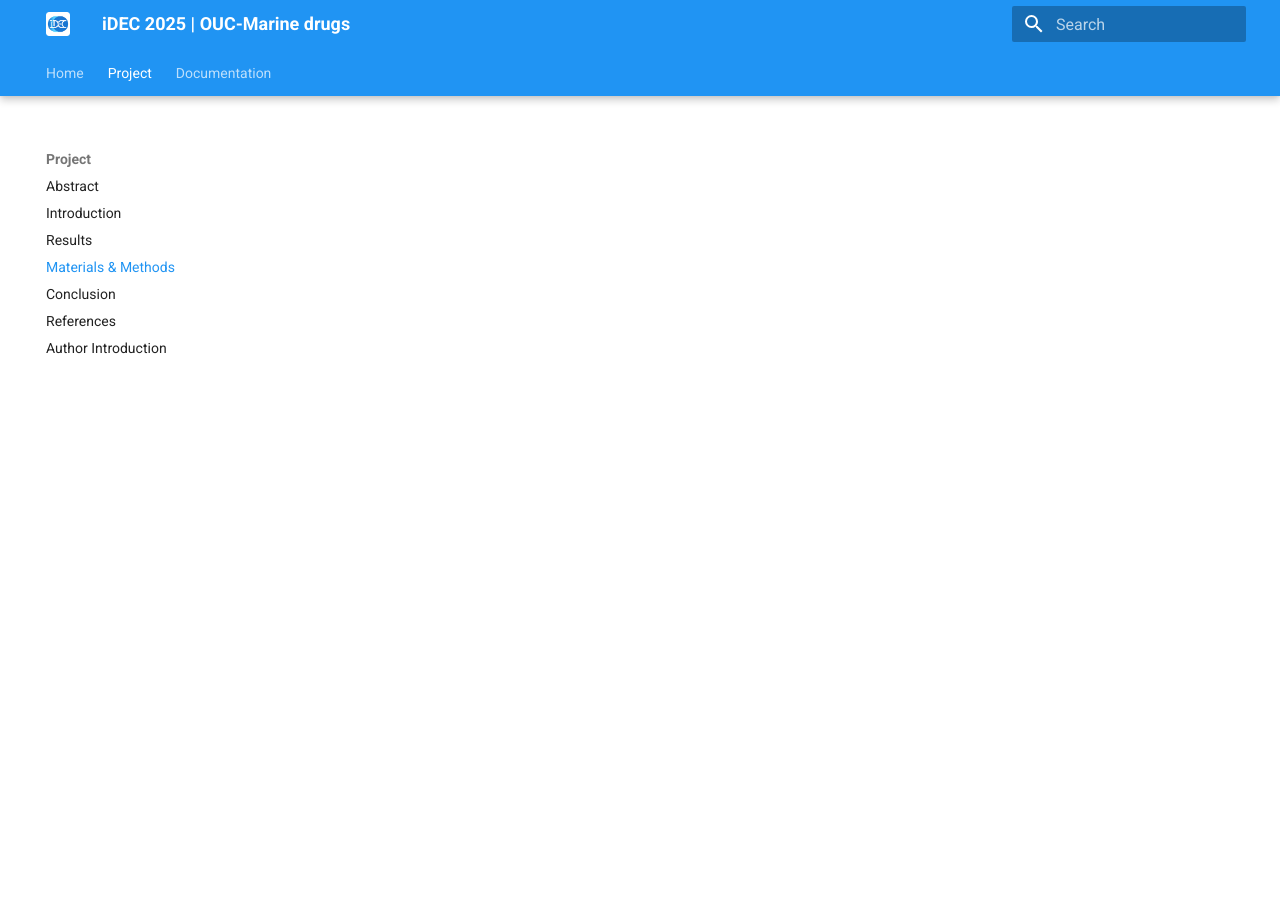
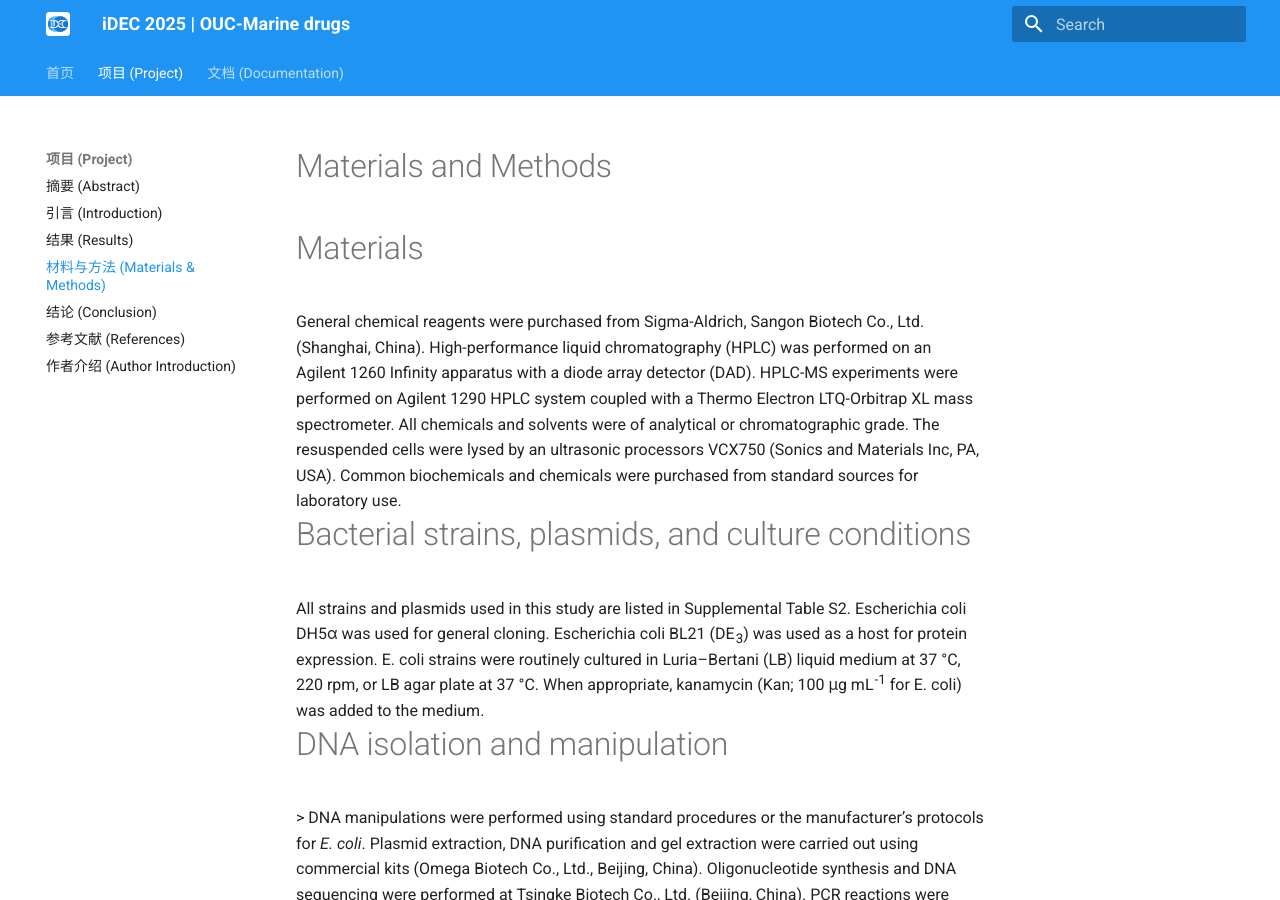
Before and after one commit to idec-teams/2025_OUC-Marine_drugs, an MkDocs documentation site: the page built from docs/materials_and_methods.md, in a window 1280 px wide and 900 px high. Built offline with MkDocs 1.6.1 and Material for MkDocs 9.7.7, drawn with Linux system fonts in a browser that asks for light colours.

Commit message:
更新美化
Signed-off-by: yunshu <1015312879@qq.com>

```diff
--- a/mkdocs.yml
+++ b/mkdocs.yml
@@ -2,38 +2,30 @@
 
 theme:
   name: material
+  # 保留原主题配置（logo、颜色等）
   logo: img/idec-wiki-logo-white-bg.png
   favicon: img/idec-wiki-logo.png
-  custom_dir: overrides
   palette:
     primary: blue
     accent: cyan
-    scheme: default
   features:
-    - navigation.top
-    - navigation.tabs
-    - navigation.tabs.sticky
-    - navigation.expand
-    - navigation.instant
-  font:
-    text: Roboto
-    code: Roboto Mono
+    - navigation.expand  # 确保子菜单可展开
+    - navigation.tabs    # 如需标签页导航
 
-# 调整导航结构，将内容页面统一放在Project菜单下
 nav:
-  - Home: index.md
-  - Project:
-      - Abstract: abstract.md
-      - Introduction: introduction.md
-      - Results: results.md
-      - Materials & Methods: materials_and_methods.md
-      - Conclusion: conclusion.md
-      - References: references.md
-      - Author Introduction: author_introduction.md
-  - Documentation:
-      - Experimental Protocols: documentation/protocols.md
-      - Lab Notebook: documentation/notebook.md
+  - 首页: index.md  # 确保index.md存在于根目录
+  - 项目 (Project):
+      - 摘要 (Abstract): abstract.md          # 确保文件名为abstract.md
+      - 引言 (Introduction): introduction.md  # 文件名与路径匹配
+      - 结果 (Results): results.md
+      - 材料与方法 (Materials & Methods): materials_and_methods.md
+      - 结论 (Conclusion): conclusion.md
+      - 参考文献 (References): references.md
+      - 作者介绍 (Author Introduction): author_introduction.md
+  - 文档 (Documentation):
+      - 实验方案: documentation/protocols.md  # 确保文件在documentation文件夹下
+      - 实验记录: documentation/notebook.md
 
-# 添加额外的JavaScript配置
-extra_javascript:
-  - javascripts/nav.js  # 新增导航交互脚本
+# 其他配置（如插件、额外资源）
+plugins:
+  - search  # 确保搜索插件正常加载
```
